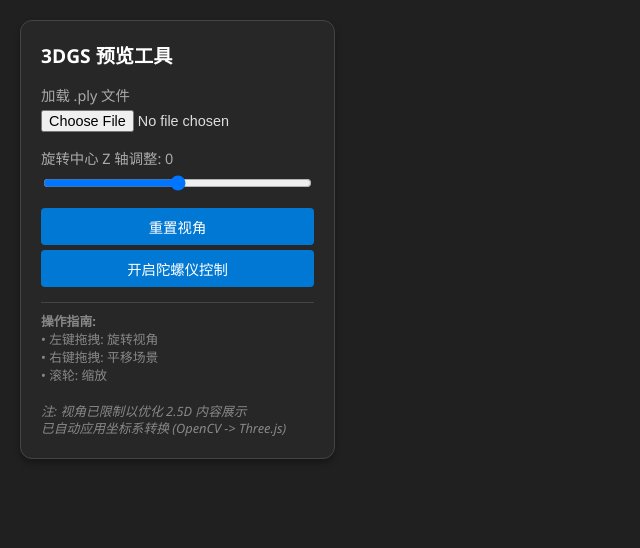
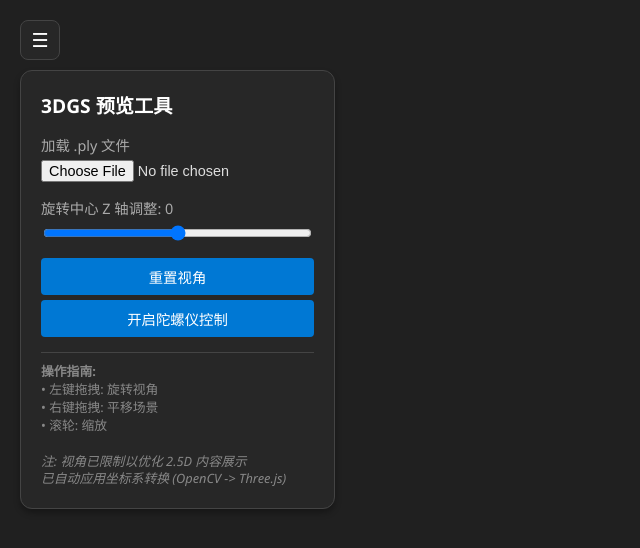
Before and after one commit to stmtc233/ml-sharp-viewer, a website built with Vite: page index.html in a window 1280 px wide. Shown: the whole page, without its empty margins (0-640 px from the left). Built offline with nearby package versions, Linux system fonts and the light colour scheme; what @mkkellogg/gaussian-splats-3d would draw is missing.

Commit message:
增加隐藏菜单

```diff
--- a/index.html
+++ b/index.html
@@ -9,7 +9,7 @@
         #container { width: 100vw; height: 100vh; }
         #ui {
             position: absolute;
-            top: 20px;
+            top: 70px;
             left: 20px;
             z-index: 100;
             background: rgba(40, 40, 40, 0.9);
@@ -21,6 +21,33 @@
             box-shadow: 0 4px 6px rgba(0,0,0,0.3);
             border: 1px solid #444;
             min-width: 250px;
+            transition: opacity 0.3s, transform 0.3s;
+        }
+        #ui.hidden {
+            opacity: 0;
+            pointer-events: none;
+            transform: translateX(-20px);
+        }
+        #toggleUiBtn {
+            position: absolute;
+            top: 20px;
+            left: 20px;
+            z-index: 101;
+            width: 40px;
+            height: 40px;
+            border-radius: 8px;
+            background: rgba(40, 40, 40, 0.9);
+            border: 1px solid #444;
+            color: white;
+            cursor: pointer;
+            display: flex;
+            align-items: center;
+            justify-content: center;
+            font-size: 1.2rem;
+            transition: background-color 0.2s;
+        }
+        #toggleUiBtn:hover {
+            background-color: #555;
         }
         h3 { margin: 0; color: #fff; font-size: 1.2rem; }
         .control-group {
@@ -62,8 +89,11 @@
     </style>
 </head>
 <body>
+    <button id="toggleUiBtn" title="显示/隐藏菜单">☰</button>
     <div id="ui">
-        <h3>3DGS 预览工具</h3>
+        <div style="display: flex; justify-content: space-between; align-items: center;">
+            <h3>3DGS 预览工具</h3>
+        </div>
 
         <div class="control-group">
             <label>加载 .ply 文件</label>
--- a/main.js
+++ b/main.js
@@ -8,6 +8,13 @@ const loadingDiv = document.getElementById('loading');
 const resetBtn = document.getElementById('resetViewBtn');
 const zAxisSlider = document.getElementById('zAxisSlider');
 const zAxisValue = document.getElementById('zAxisValue');
+const toggleUiBtn = document.getElementById('toggleUiBtn');
+const uiPanel = document.getElementById('ui');
+
+// 切换菜单显示/隐藏
+toggleUiBtn.addEventListener('click', () => {
+    uiPanel.classList.toggle('hidden');
+});
 
 // 初始化 Viewer
 // sharedMemoryForWorkers: false 为了兼容性更强，如果需要更高性能可以开启并配置服务器Headers
```
